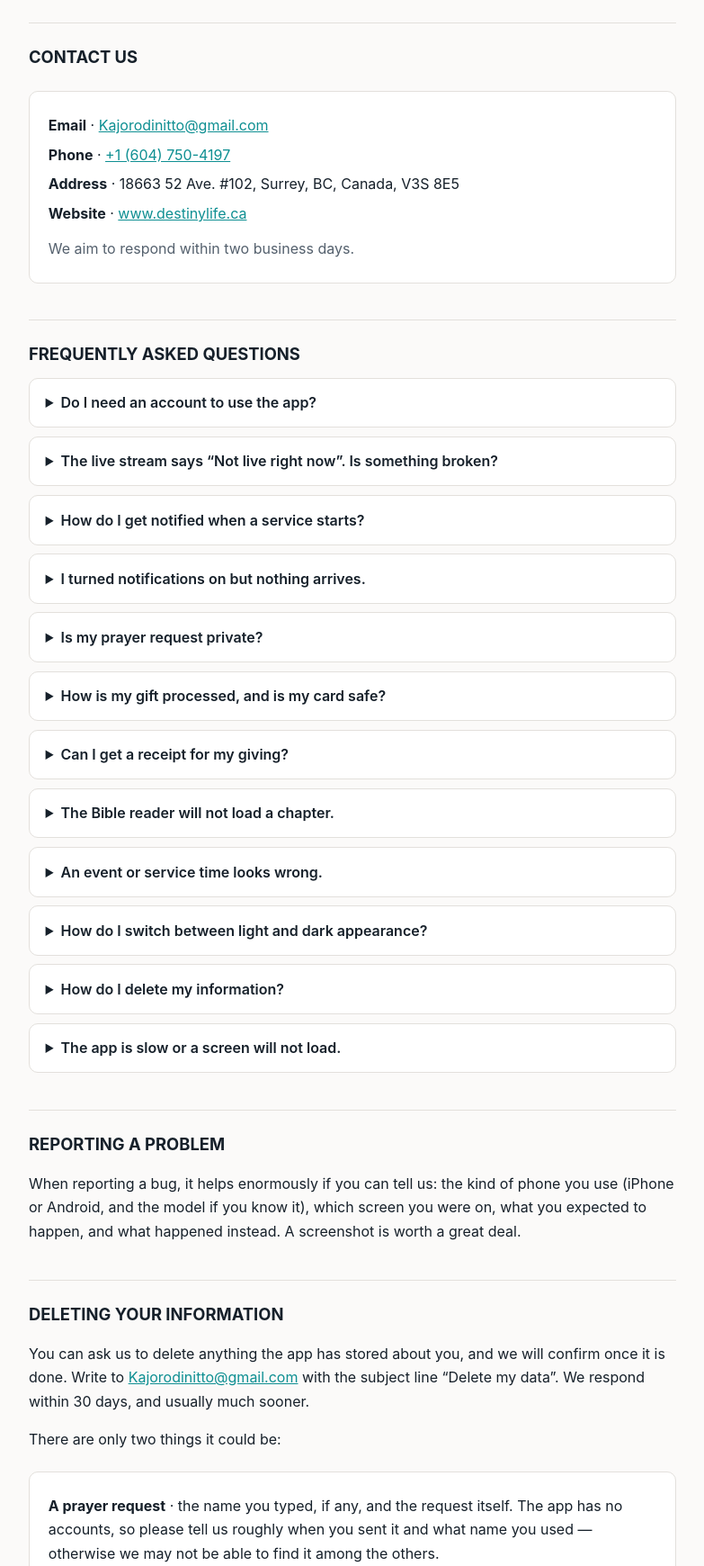
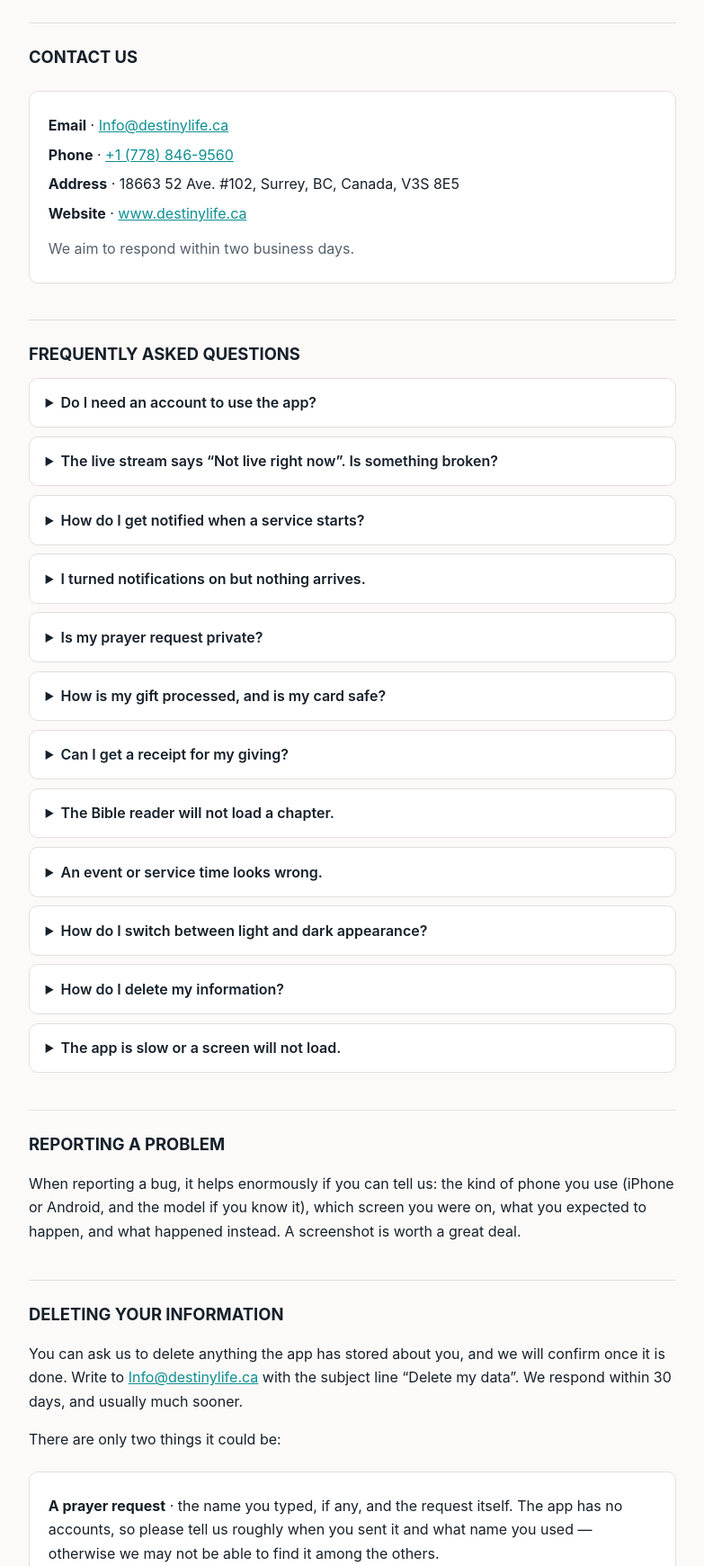
Before and after one commit to Kerebino/dlc-legal, a plain HTML site: page support.html in a window 1280 px wide. Shown: the part 240-1980 px from the top of the page at 90% size, without its empty margins (248-1031 px from the left). Drawn offline with Linux system fonts and the light colour scheme.

Commit message:
Update legal pages from dlc-app/legal

```diff
--- a/support.html
+++ b/support.html
@@ -33,8 +33,8 @@
 
 <h2>CONTACT US</h2>
 <div class="contact">
-  <div><strong>Email</strong> &middot; <a href="mailto:Kajorodinitto@gmail.com">Kajorodinitto@gmail.com</a></div>
-  <div><strong>Phone</strong> &middot; <a href="tel:+16047504197">+1 (604) 750-4197</a></div>
+  <div><strong>Email</strong> &middot; <a href="mailto:Info@destinylife.ca">Info@destinylife.ca</a></div>
+  <div><strong>Phone</strong> &middot; <a href="tel:+17788469560">+1 (778) 846-9560</a></div>
   <div><strong>Address</strong> &middot; 18663 52 Ave. #102, Surrey, BC, Canada, V3S 8E5</div>
   <div><strong>Website</strong> &middot; <a href="https://www.destinylife.ca">www.destinylife.ca</a></div>
   <div style="margin-top:.8em;color:var(--muted)">We aim to respond within two business days.</div>
@@ -84,7 +84,7 @@
 
 <details>
 <summary>An event or service time looks wrong.</summary>
-<p>All times shown in the app are Pacific Time and marked (PST). If a listing looks incorrect, please tell us at <a href="mailto:Kajorodinitto@gmail.com">Kajorodinitto@gmail.com</a> and we will correct it.</p>
+<p>All times shown in the app are Pacific Time and marked (PST). If a listing looks incorrect, please tell us at <a href="mailto:Info@destinylife.ca">Info@destinylife.ca</a> and we will correct it.</p>
 </details>
 
 <details>
@@ -94,7 +94,7 @@
 
 <details>
 <summary>How do I delete my information?</summary>
-<p>Deleting the app removes everything stored on your device. To have a prayer request removed from our records, email <a href="mailto:Kajorodinitto@gmail.com">Kajorodinitto@gmail.com</a> with roughly when you submitted it and the name you used, if any. See our <a href="privacy-policy.html">Privacy Policy</a> for full details.</p>
+<p>Deleting the app removes everything stored on your device. To have a prayer request removed from our records, email <a href="mailto:Info@destinylife.ca">Info@destinylife.ca</a> with roughly when you submitted it and the name you used, if any. See our <a href="privacy-policy.html">Privacy Policy</a> for full details.</p>
 </details>
 
 <details>
@@ -106,7 +106,7 @@
 <p>When reporting a bug, it helps enormously if you can tell us: the kind of phone you use (iPhone or Android, and the model if you know it), which screen you were on, what you expected to happen, and what happened instead. A screenshot is worth a great deal.</p>
 
 <h2 id="delete-my-data">DELETING YOUR INFORMATION</h2>
-<p>You can ask us to delete anything the app has stored about you, and we will confirm once it is done. Write to <a href="mailto:Kajorodinitto@gmail.com">Kajorodinitto@gmail.com</a> with the subject line &ldquo;Delete my data&rdquo;. We respond within 30 days, and usually much sooner.</p>
+<p>You can ask us to delete anything the app has stored about you, and we will confirm once it is done. Write to <a href="mailto:Info@destinylife.ca">Info@destinylife.ca</a> with the subject line &ldquo;Delete my data&rdquo;. We respond within 30 days, and usually much sooner.</p>
 <p>There are only two things it could be:</p>
 <div class="contact">
   <div><strong>A prayer request</strong> &middot; the name you typed, if any, and the request itself. The app has no accounts, so please tell us roughly when you sent it and what name you used &mdash; otherwise we may not be able to find it among the others.</div>
```
Also changed, not shown: privacy-policy.html (+4 -4 lines), terms-of-service.html (+4 -4 lines).
